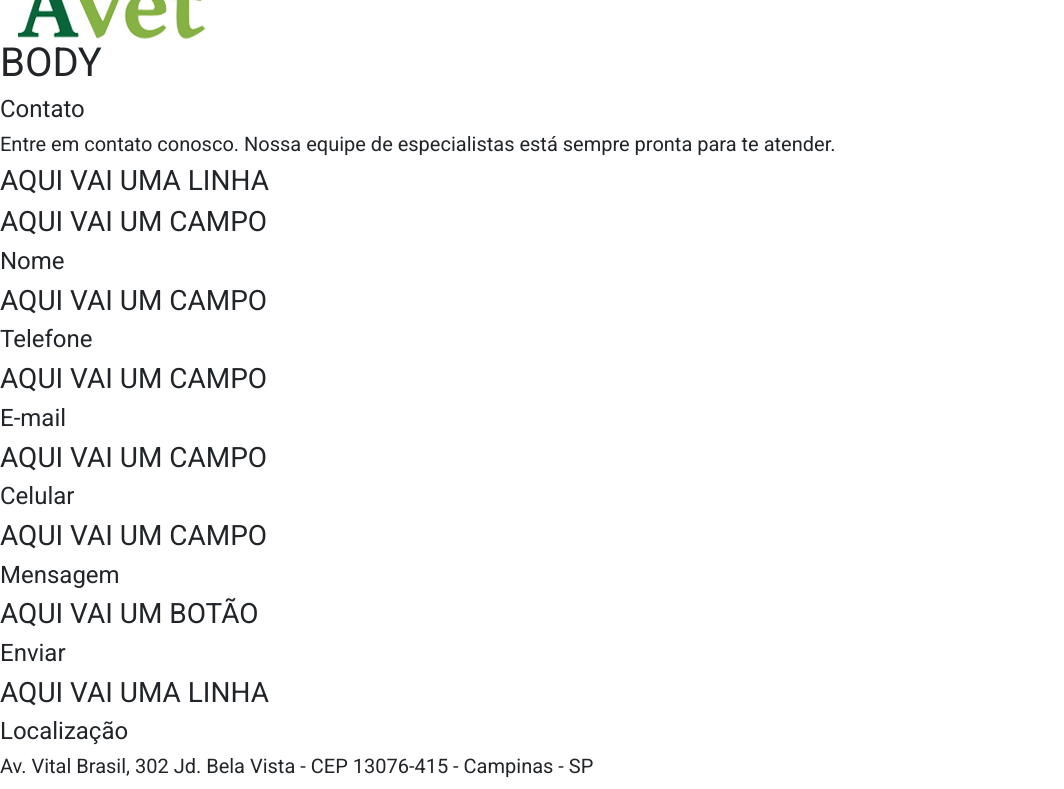
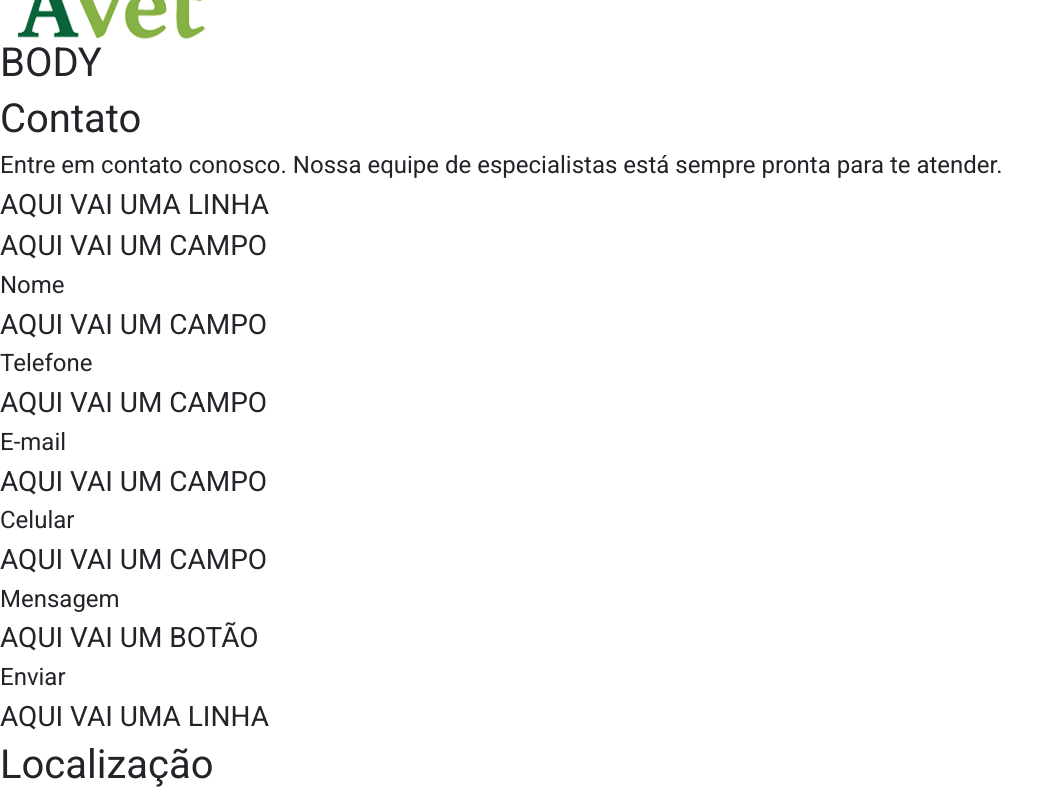
Before and after one commit to marcusviniciusmo/Avet_Cursos_Website, a React (Create React App) app in the folder frontend/: page /faleConosco in a window 1280 px wide. Shown: the part 200-989 px from the top of the page, without its empty margins (0-1064 px from the left). Built offline with nearby package versions, Linux system fonts and the light colour scheme.

Commit message:
ContactAreaHeader component creation

```diff
--- /dev/null
+++ b/frontend/src/components/ContactAreaHeader/index.tsx
@@ -0,0 +1,15 @@
+type Props = {
+  areaTitle: string,
+  areaText: string
+};
+
+function ContactAreaHeader({ areaTitle, areaText }: Props) {
+  return (
+    <>
+      <h1>{areaTitle}</h1>
+      <h4>{areaText}</h4>
+    </>
+  );
+};
+
+export default ContactAreaHeader;
--- a/frontend/src/views/FaleConosco/index.tsx
+++ b/frontend/src/views/FaleConosco/index.tsx
@@ -1,4 +1,5 @@
 import Header from "components/Header";
+import ContactAreaHeader from "components/ContactAreaHeader";
 import Footer from "components/Footer";
 
 function FaleConosco() {
@@ -10,11 +11,11 @@ function FaleConosco() {
       <Header />
 
       <h1>BODY</h1>
-      <h4>Contato</h4>
-      <h5>
-        Entre em contato conosco. Nossa equipe de especialistas está sempre
-        pronta para te atender.
-      </h5>
+      <ContactAreaHeader
+        areaTitle="Contato"
+        areaText={`Entre em contato conosco. Nossa equipe de especialistas está
+          sempre pronta para te atender.`}
+      />
 
       <h3>AQUI VAI UMA LINHA</h3>
 
@@ -34,10 +35,12 @@ function FaleConosco() {
 
       <h3>AQUI VAI UMA LINHA</h3>
 
-      <h4>Localização</h4>
-      <h5>
-        Av. Vital Brasil, 302 Jd. Bela Vista - CEP 13076-415 - Campinas - SP
-      </h5>
+      <ContactAreaHeader
+        areaTitle="Localização"
+        areaText={`Av. Vital Brasil, 302 Jd. Bela Vista - CEP 13076-415 -
+          Campinas - SP`}
+      />
+
       <h3>AQUI VAI UM MAPA</h3>
 
       <h3>AQUI VAI UMA IMAGEM</h3>
```
